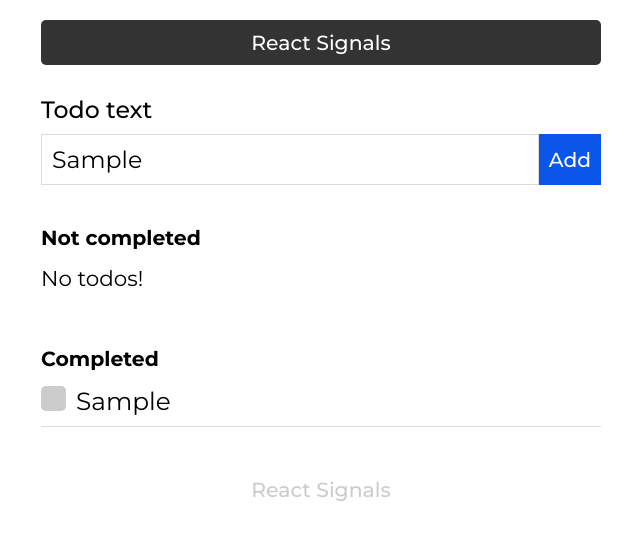
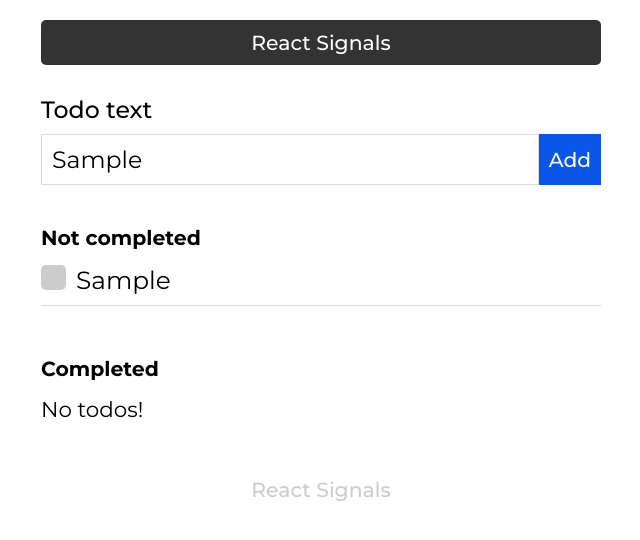
Before and after one commit to cenksari/react-signals, a React (Create React App) app: page / in a window 1280 px wide. Both pictures are taken after typing "Sample" into the empty fields and a click on the button "Add". Shown: the top 540 px of the page, without its empty margins (319-959 px from the left). Built offline with nearby package versions, Linux system fonts and the light colour scheme.

Commit message:
refactoring

```diff
--- /dev/null
+++ b/babel.config.js
@@ -0,0 +1 @@
+export const plugins = [["module:@preact/signals-react-transform"]];
--- a/src/App.tsx
+++ b/src/App.tsx
@@ -12,15 +12,17 @@ import { completedTodos, uncompletedTodos } from './signals/todosSignal';
 const App = (): React.JSX.Element => {
   useSignals();
 
+  console.log('App rendered');
+
   return (
     <div className='container flex flex-col flex-v-center'>
       <Header />
 
       <TodoForm />
 
-      <TodoList title='Not completed' todos={completedTodos.value} />
+      <TodoList title='Not completed' todos={uncompletedTodos.value} />
 
-      <TodoList title='Completed' todos={uncompletedTodos.value} />
+      <TodoList title='Completed' todos={completedTodos.value} />
 
       <Footer />
     </div>
--- a/src/components/Footer.tsx
+++ b/src/components/Footer.tsx
@@ -1,5 +1,11 @@
 import React from 'react'
 
-const Footer = (): React.JSX.Element => <footer>React Signals</footer>;
+const Footer = (): React.JSX.Element => {
+  console.log('Footer rendered');
+
+  return (
+    <footer>React Signals</footer>
+  );
+};
 
 export default Footer;
--- a/src/components/Header.tsx
+++ b/src/components/Header.tsx
@@ -1,5 +1,11 @@
 import React from 'react'
 
-const Header = (): React.JSX.Element => <header>React Signals</header>;
+const Header = (): React.JSX.Element => {
+  console.log('Header rendered');
+
+  return (
+    <header>React Signals</header>
+  );
+};
 
 export default Header;
--- a/src/components/TodoForm.tsx
+++ b/src/components/TodoForm.tsx
@@ -2,9 +2,11 @@ import React, { type FormEvent } from 'react';
 
 import { v4 as uuidv4 } from 'uuid';
 
-import { todosSignal, type ITodo } from '../signals/todosSignal';
+import { type ITodo, todosSignal, updateTodosSignal } from '../signals/todosSignal';
 
 const TodoForm = (): React.JSX.Element => {
+  console.log('TodoForm rendered');
+
   const [values, setValues] = React.useState<ITodo>({
     id: '',
     name: '',
@@ -28,7 +30,7 @@ const TodoForm = (): React.JSX.Element => {
 
     setValues({ id: '', name: '', isDone: false });
 
-    todosSignal.value = [todo, ...todosSignal.value];
+    updateTodosSignal([todo, ...todosSignal.value]);
   };
 
   return (
--- a/src/components/TodoItem.tsx
+++ b/src/components/TodoItem.tsx
@@ -1,6 +1,6 @@
 import React from 'react';
 
-import { type ITodo, todosSignal } from '../signals/todosSignal';
+import { type ITodo, changeTodosSignal } from '../signals/todosSignal';
 
 interface IProps {
   key: string;
@@ -8,19 +8,12 @@ interface IProps {
 }
 
 const TodoItem = ({ todo }: IProps): React.JSX.Element => {
+  console.log('TodoItem rendered with todo', todo);
+
   const handleOnChange = (e: React.ChangeEvent<HTMLInputElement>): void => {
     const { checked } = e.target;
 
-    todosSignal.value = todosSignal.value.map((t: ITodo) => {
-      if (t.id === todo.id) {
-        return {
-          ...t,
-          isDone: checked,
-        };
-      }
-
-      return t;
-    });
+    changeTodosSignal(todo, checked);
   };
 
   return (
--- a/src/components/TodoList.tsx
+++ b/src/components/TodoList.tsx
@@ -9,7 +9,10 @@ interface IProps {
   todos: ITodo[];
 }
 
-const TodoList = ({ title, todos }: IProps): React.JSX.Element => (
+const TodoList = ({ title, todos }: IProps): React.JSX.Element => {
+  console.log('TodoList rendered with title', title);
+
+  return (
     <>
       <h1>{title}</h1>
       <div className='todos'>
@@ -21,5 +24,6 @@ const TodoList = ({ title, todos }: IProps): React.JSX.Element => (
       </div>
     </>
   );
+};
 
 export default TodoList;
--- a/src/signals/todosSignal.ts
+++ b/src/signals/todosSignal.ts
@@ -14,6 +14,23 @@ effect(() => {
   setTodosLocalStorage(todosSignal.value);
 });
 
+export const updateTodosSignal = (todos: ITodo[]): void => {
+  todosSignal.value = todos;
+};
+
+export const changeTodosSignal = (todo: ITodo, checked: boolean): void => {
+  todosSignal.value = todosSignal.value.map((t: ITodo) => {
+    if (t.id === todo.id) {
+      return {
+        ...t,
+        isDone: checked,
+      };
+    }
+
+    return t;
+  });
+};
+
 export const completedTodos: ReadonlySignal<ITodo[]> = computed(
   () => todosSignal.value.filter((todo: ITodo) => todo.isDone === true),
 );
```
Also changed, not shown: package.json (+0 -7 lines). Lines whose indentation alone changed are shown as unchanged.
